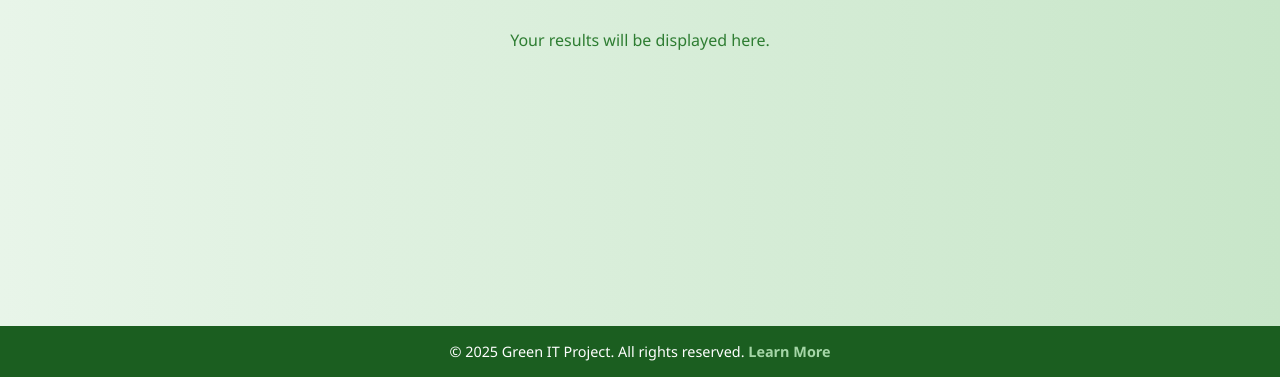
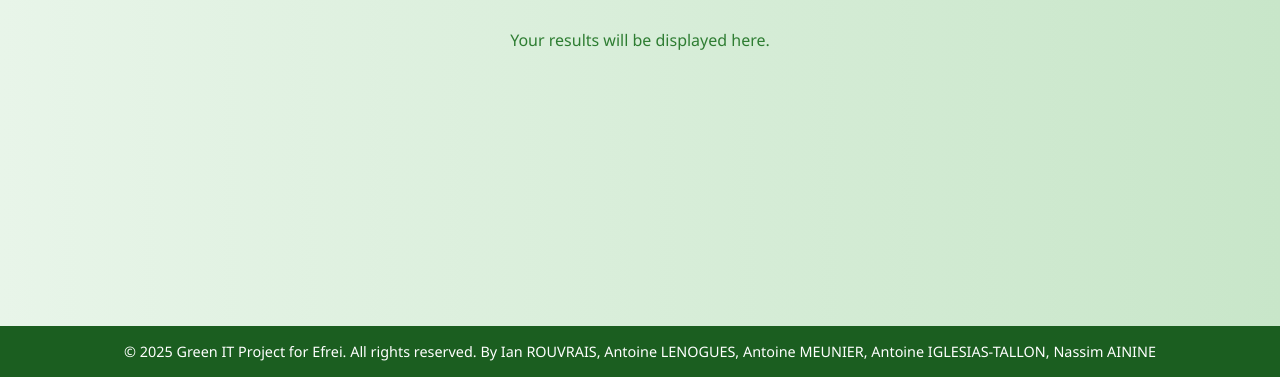
Before and after one commit to An0maly404/Green-It-Project, a plain HTML site: page frontend/pages/results.html in a window 1280 px wide. Shown: the part 423-800 px from the top of the page. Drawn offline with Linux system fonts and the light colour scheme.

Commit message:
small footer modification

```diff
--- a/frontend/pages/results.html
+++ b/frontend/pages/results.html
@@ -22,7 +22,7 @@
     </main>
 
     <footer>
-        <p>&copy; 2025 Green IT Project. All rights reserved. <a href="#">Learn More</a></p>
+        <p>&copy; 2025 Green IT Project for Efrei. All rights reserved. By Ian ROUVRAIS, Antoine LENOGUES, Antoine MEUNIER, Antoine IGLESIAS-TALLON, Nassim AININE</p>
     </footer>
 </body>
 </html>
```
Also changed, not shown: frontend/pages/main_login.html (+1 -1 lines), frontend/pages/questions.html (+1 -1 lines), frontend/pages/register.html (+4 -0 lines).
